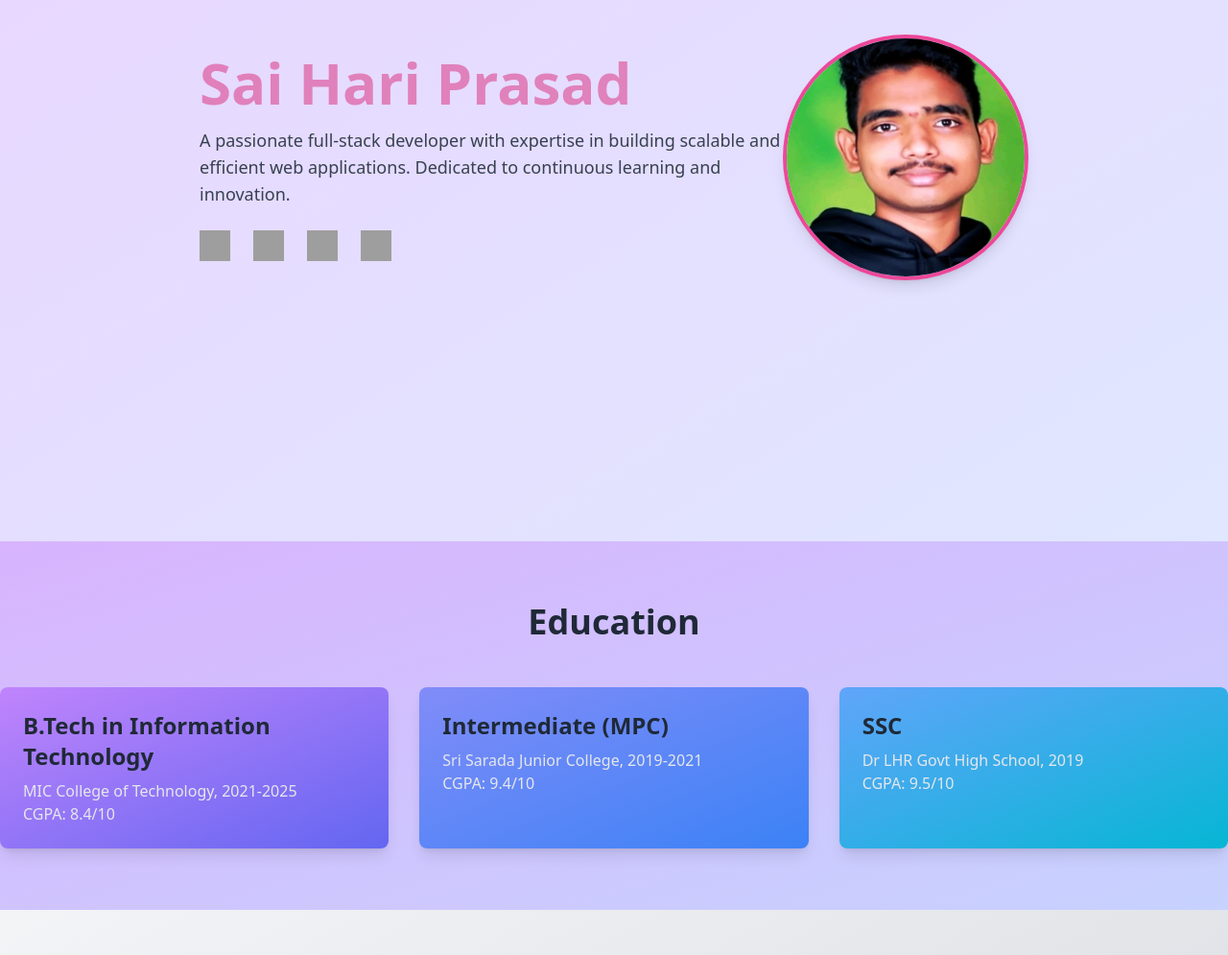
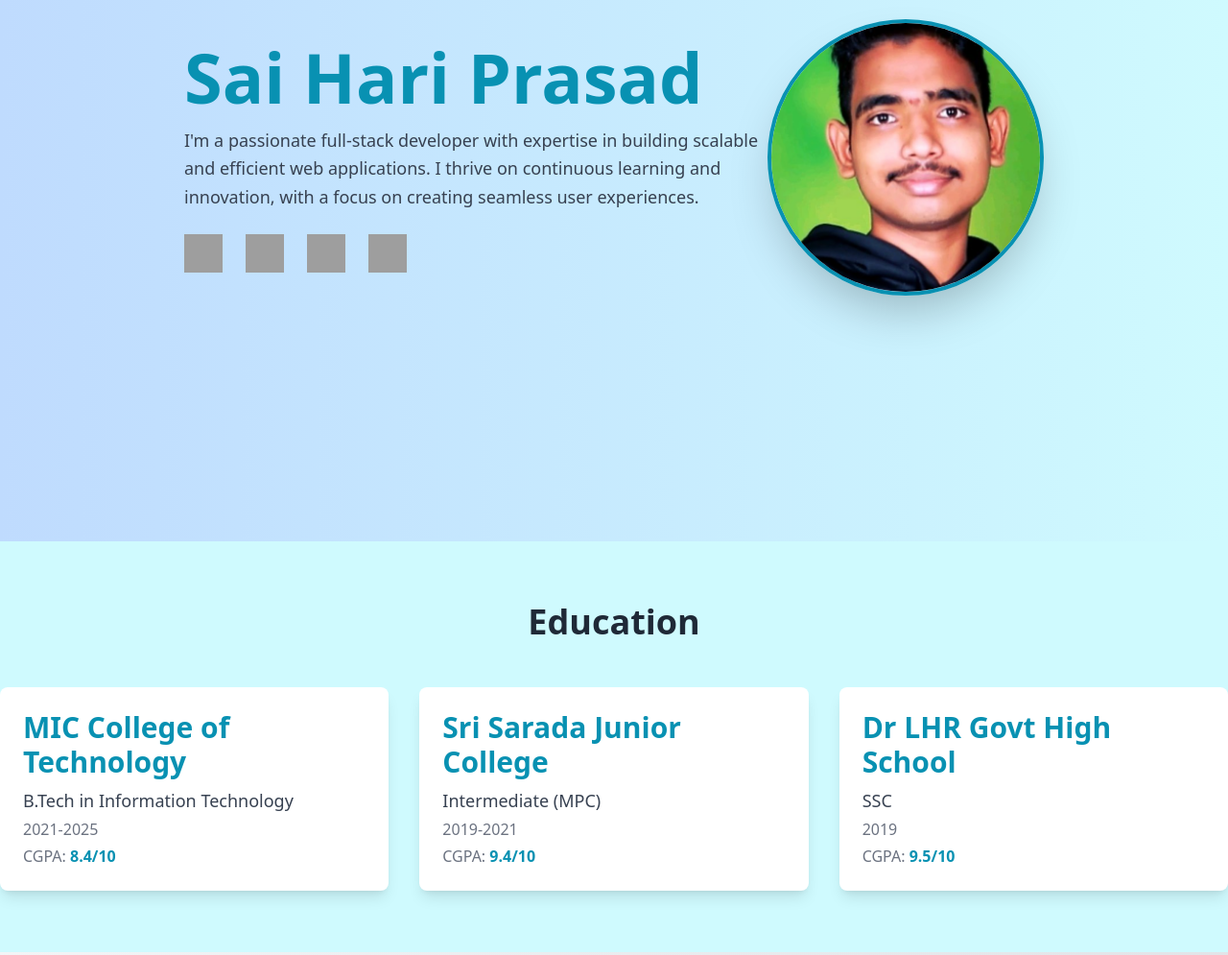
Before and after one commit to saihariprasad1246/portfolio, a plain HTML site: page index.html in a window 1280 px wide. Shown: the part 300-1295 px from the top of the page at 96% size. Drawn offline with nearby package versions, Linux system fonts and the light colour scheme; grey boxes are pictures that could not be loaded.

Commit message:
updated styles

```diff
--- a/index.html
+++ b/index.html
@@ -7,13 +7,12 @@
   <script src="https://cdn.tailwindcss.com"></script>
 </head>
 <body class="bg-gray-100">
-  <nav class="bg-gradient-to-r from-purple-500 to-indigo-600 p-4 fixed top-0 left-0 w-full z-50">
+  <nav class="bg-indigo-600 p-4 sticky top-0 left-0 w-full z-50">
+    <div class="">
     <div class="container mx-auto flex justify-between items-center">
       <a href="#" class="text-white text-2xl font-bold">MyPortfolio</a>
       <div class="md:hidden">
-        <button id="menu-button" class="text-white focus:outline-none">
-          ☰
-        </button>
+        <button id="menu-button" class="text-white focus:outline-none">☰</button>
       </div>
       <ul class="hidden md:flex space-x-8 text-white font-medium">
         <li><a href="#" class="hover:text-yellow-300">Home</a></li>
@@ -23,60 +22,68 @@
         <li><a href="#Skills" class="hover:text-yellow-300">Skills</a></li>
       </ul>
     </div>
-    <ul id="mobile-menu" class="hidden md:hidden flex flex-col space-y-4 mt-4 text-white text-center">
+    <ul id="mobile-menu" class="hidden md:hidden flex flex-col space-y-4 mt-4 text-white text-center transition-all duration-300 ease-in-out">
       <li><a href="#" class="hover:text-yellow-300">Home</a></li>
       <li><a href="#about" class="hover:text-yellow-300">About</a></li>
       <li><a href="#projects" class="hover:text-yellow-300">Projects</a></li>
       <li><a href="#Education" class="hover:text-yellow-300">Education</a></li>
       <li><a href="#Skills" class="hover:text-yellow-300">Skills</a></li>
     </ul>
+  </div>
   </nav>
 
-  <section id="about" class="h-screen bg-gradient-to-br from-purple-200 to-indigo-100 text-gray-800 flex flex-col-reverse md:flex-row items-center justify-center p-8 mt-16">
+
+  <section id="about" class="h-screen bg-gradient-to-r from-blue-200 to-cyan-100 text-gray-800 flex flex-col-reverse md:flex-row items-center justify-center p-8">
     <div class="md:w-1/2 text-center md:text-left mb-8 md:mb-0">
-      <h1 class="text-4xl md:text-6xl font-semibold mb-4 text-pink-600 animate-pulse">Sai Hari Prasad</h1>
-      <p class="text-lg text-gray-700 mb-6">A passionate full-stack developer with expertise in building scalable and efficient web applications. Dedicated to continuous learning and innovation.</p>
+      <h1 class="text-5xl md:text-7xl font-extrabold mb-4 text-cyan-600">Sai Hari Prasad</h1>
+      <p class="text-lg text-gray-700 mb-6 leading-relaxed">I'm a passionate full-stack developer with expertise in building scalable and efficient web applications. I thrive on continuous learning and innovation, with a focus on creating seamless user experiences.</p>
       <div class="flex space-x-6 justify-center md:justify-start">
         <a href="https://github.com/saihariprasad1246" target="_blank" class="hover:scale-110 transform transition duration-300">
-          <img src="https://cdn-icons-png.flaticon.com/512/25/25231.png" alt="GitHub" class="w-8 h-8">
+          <img src="https://cdn-icons-png.flaticon.com/512/25/25231.png" alt="GitHub" class="w-10 h-10">
         </a>
         <a href="mailto:addagirisaihariprasad@gmail.com" class="hover:scale-110 transform transition duration-300">
-          <img src="https://cdn-icons-png.flaticon.com/512/732/732200.png" alt="Email" class="w-8 h-8">
+          <img src="https://cdn-icons-png.flaticon.com/512/732/732200.png" alt="Email" class="w-10 h-10">
         </a>
         <a href="https://linkedin.com/in/saihariprasad" target="_blank" class="hover:scale-110 transform transition duration-300">
-          <img src="https://cdn-icons-png.flaticon.com/512/174/174857.png" alt="LinkedIn" class="w-8 h-8">
+          <img src="https://cdn-icons-png.flaticon.com/512/174/174857.png" alt="LinkedIn" class="w-10 h-10">
         </a>
         <a href="./SaiHariPrasadCV.pdf" download class="hover:scale-110 transform transition duration-300">
-          <img src="https://cdn-icons-png.flaticon.com/512/724/724933.png" alt="Download Resume" class="w-8 h-8">
+          <img src="https://cdn-icons-png.flaticon.com/512/724/724933.png" alt="Download Resume" class="w-10 h-10">
         </a>
       </div>
     </div>
-    <div class="w-48 h-48 md:w-64 md:h-64 rounded-full shadow-lg border-4 border-pink-500 animate-fade-in md:order-2">
-      <img src="./Sai_Profile_Photo.png" alt="Your Name" class="w-full h-full rounded-full">
+    <div class="w-52 h-52 md:w-72 md:h-72 rounded-full shadow-2xl border-4 border-cyan-600 overflow-hidden animate-fade-in md:order-2">
+      <img src="./Sai_Profile_Photo.png" alt="Sai Hari Prasad" class="w-full h-full object-cover">
     </div>
   </section>
 
 
-  <section id="Education" class="py-16 bg-gradient-to-br from-purple-300 to-indigo-200 text-gray-800">
+
+  <section id="Education" class="py-16 bg-cyan-100 text-gray-800">
     <h2 class="text-4xl font-extrabold text-center mb-12">Education</h2>
     <div class="container mx-auto grid gap-8 md:grid-cols-3">
-      <div class="p-6 bg-gradient-to-br from-purple-400 to-indigo-500 rounded-lg shadow-lg hover:scale-105 transform transition duration-300">
-        <h3 class="text-2xl font-semibold mb-2">B.Tech in Information Technology</h3>
-        <p class="text-gray-200">MIC College of Technology, 2021-2025</p>
-        <p class="text-gray-200">CGPA: 8.4/10</p>
+      <div class="p-6 bg-white rounded-lg shadow-lg hover:scale-105 transform transition duration-300">
+        <h3 class="text-3xl font-bold text-cyan-600 mb-2">MIC College of Technology</h3>
+        <p class="text-lg text-gray-700 mb-1">B.Tech in Information Technology</p>
+        <p class="text-md text-gray-500 mb-1">2021-2025</p>
+        <p class="text-md text-gray-500">CGPA: <span class="font-semibold text-cyan-600">8.4/10</span></p>
       </div>
-      <div class="p-6 bg-gradient-to-br from-indigo-400 to-blue-500 rounded-lg shadow-lg hover:scale-105 transform transition duration-300">
-        <h3 class="text-2xl font-semibold mb-2">Intermediate (MPC)</h3>
-        <p class="text-gray-200">Sri Sarada Junior  College, 2019-2021</p>
-        <p class="text-gray-200">CGPA: 9.4/10</p>
+      <div class="p-6 bg-white rounded-lg shadow-lg hover:scale-105 transform transition duration-300">
+        <h3 class="text-3xl font-bold text-cyan-600 mb-2">Sri Sarada Junior College</h3>
+        <p class="text-lg text-gray-700 mb-1">Intermediate (MPC)</p>
+        <p class="text-md text-gray-500 mb-1">2019-2021</p>
+        <p class="text-md text-gray-500">CGPA: <span class="font-semibold text-cyan-600">9.4/10</span></p>
       </div>
-      <div class="p-6 bg-gradient-to-br from-blue-400 to-cyan-500 rounded-lg shadow-lg hover:scale-105 transform transition duration-300">
-        <h3 class="text-2xl font-semibold mb-2">SSC</h3>
-        <p class="text-gray-200">Dr LHR Govt High School, 2019</p>
-        <p class="text-gray-200">CGPA: 9.5/10</p>
+      <div class="p-6 bg-white rounded-lg shadow-lg hover:scale-105 transform transition duration-300">
+        <h3 class="text-3xl font-bold text-cyan-600 mb-2">Dr LHR Govt High School</h3>
+        <p class="text-lg text-gray-700 mb-1">SSC</p>
+        <p class="text-md text-gray-500 mb-1">2019</p>
+        <p class="text-md text-gray-500">CGPA: <span class="font-semibold text-cyan-600">9.5/10</span></p>
       </div>
     </div>
   </section>
+
+
 
 
 
```
Also changed, not shown: practice.html (added, +19 -0 lines).
